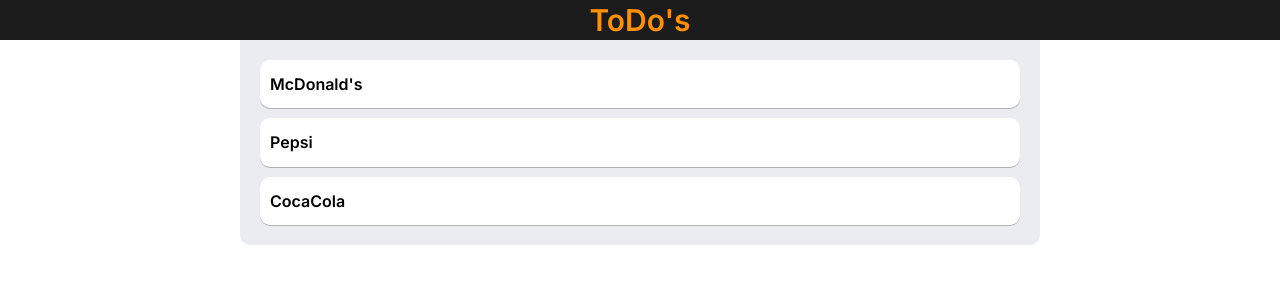
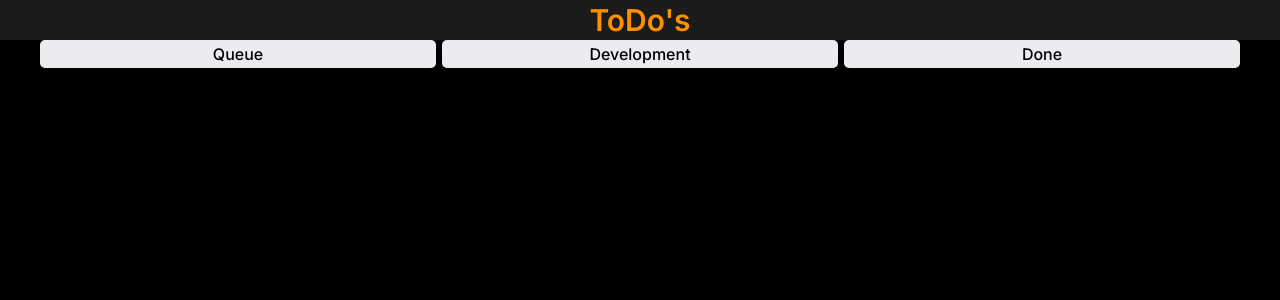
Before and after one commit to GadMinz/UpdaterToDo, a React (Create React App) app: page /1 in a window 1280 px wide. Shown: the top 300 px of the page. Built offline with nearby package versions, Linux system fonts and the light colour scheme.

Commit message:
Create Project page

```diff
--- a/package.json
+++ b/package.json
@@ -10,9 +10,11 @@
     "@types/node": "^16.18.3",
     "@types/react": "^18.0.25",
     "@types/react-dom": "^18.0.9",
+    "@types/react-router-dom": "^5.3.3",
     "normalize.css": "^8.0.1",
     "react": "^18.2.0",
     "react-dom": "^18.2.0",
+    "react-router-dom": "^6.4.3",
     "react-scripts": "5.0.1",
     "sass": "^1.56.1",
     "typescript": "^4.9.3",
--- a/src/App.tsx
+++ b/src/App.tsx
@@ -1,12 +1,17 @@
 import React from "react";
 import Main from "./pages/Main/Main";
 import Header from "./components/Header";
+import { Route, Routes } from "react-router-dom";
+import Project from "./pages/Project";
 
 const App = () => {
   return (
     <div className="wrapper">
       <Header />
-      <Main />
+      <Routes>
+        <Route path="/" element={<Main />} />
+        <Route path="/:id" element={<Project />} />
+      </Routes>
     </div>
   );
 };
--- /dev/null
+++ b/src/components/Boards/Board.tsx
@@ -0,0 +1,16 @@
+import React from "react";
+import s from "./Boards.module.scss";
+
+interface BoardProps {
+  title: string;
+}
+
+const Board: React.FC<BoardProps> = ({ title }) => {
+  return (
+    <div className={s.board}>
+      <div className={s.board_title}>{title}</div>
+    </div>
+  );
+};
+
+export default Board;
--- /dev/null
+++ b/src/components/Boards/Boards.module.scss
@@ -0,0 +1,19 @@
+@import "../../scss/variables";
+
+.boards {
+  margin: 0 auto;
+  max-width: 1200px;
+  display: flex;
+  justify-content: space-between;
+}
+
+.board {
+  width: 33%;
+  background-color: $bg-secondary;
+  border-radius: 5px;
+  &_title {
+    text-align: center;
+    font-weight: 500;
+    padding: 5px;
+  }
+}
--- /dev/null
+++ b/src/components/Boards/index.tsx
@@ -0,0 +1,18 @@
+import React from "react";
+import s from './Boards.module.scss'
+import Board from "./Board";
+
+interface BoardsProps {}
+
+const boards = ["Queue", "Development", "Done"];
+const Boards: React.FC<BoardsProps> = () => {
+  return (
+    <div className={s.boards}>
+      {boards.map((board, i) => (
+        <Board key={i} title={board} />
+      ))}
+    </div>
+  );
+};
+
+export default Boards;
--- /dev/null
+++ b/src/pages/Project/index.tsx
@@ -0,0 +1,15 @@
+import React from "react";
+import s from "./Project.module.scss";
+import Boards from "../../components/Boards";
+
+interface ProjectProps {}
+
+const Project: React.FC<ProjectProps> = () => {
+  return (
+    <div>
+      <Boards />
+    </div>
+  );
+};
+
+export default Project;
--- a/src/scss/index.scss
+++ b/src/scss/index.scss
@@ -22,7 +22,7 @@
 html,body {
   height: 100%;
   width: 100%;
-  background-color: $bg-primary;
+  background-color: #000000;
   font-family: "Inter", sans-serif;
   color: $text-primary;
 }
```
Also changed, not shown: src/index.tsx (+8 -5 lines), src/pages/Project/Project.module.scss (added), 1 other file (tests, documents, lock files or other folders).
